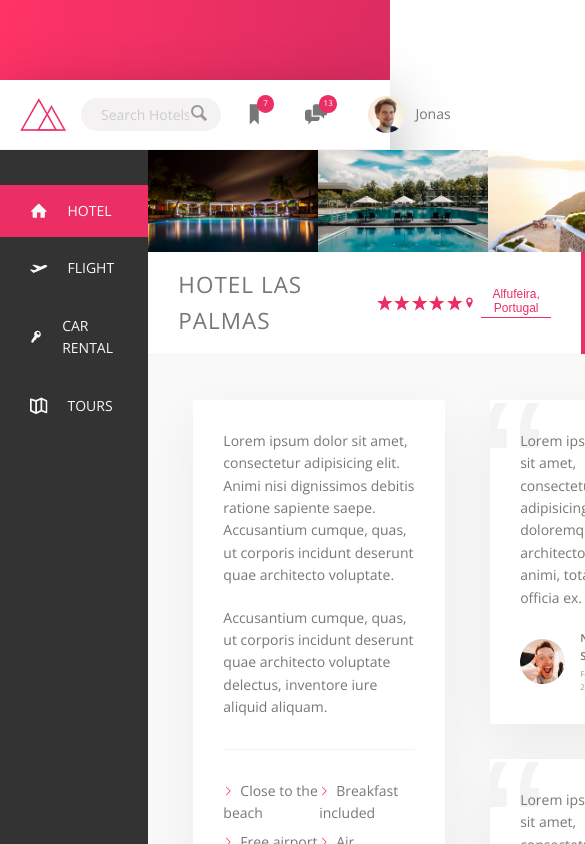
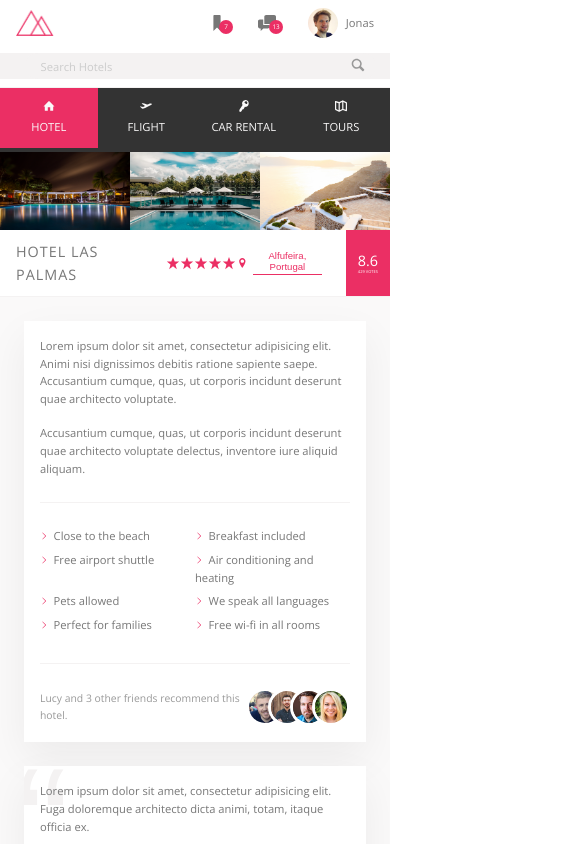
Before and after one commit to DavidNeiOs/trillo, a React (Create React App) app: page / in a window 390 px wide. Shown: the top 844 px of the page, 585 px wide, since content can reach past the window. Built offline with nearby package versions, Linux system fonts and the light colour scheme.

Commit message:
responsiveness added

```diff
--- a/src/components/cta/_cta.scss
+++ b/src/components/cta/_cta.scss
@@ -1,6 +1,10 @@
 .cta {
   padding: 3.5rem 0;
   text-align: center;
+
+  @media only screen and (max-width: $bp-medium) {
+    padding: 2.5rem 0;
+   }
 
   &__book-now {
     text-transform: uppercase;
--- a/src/components/details/_details.scss
+++ b/src/components/details/_details.scss
@@ -4,6 +4,14 @@
   font-size: 1.4rem;
   background-color: var(--color-grey-light-1);
   border-bottom: var(--line);
+
+  @media only screen and (max-width: $bp-medium) {
+    padding: 3rem;
+   }
+
+   @media only screen and (max-width: $bp-small) {
+    flex-direction: column;
+   }
 }
 
 .description {
@@ -12,7 +20,17 @@
   box-shadow: var(--shadow-light);
   padding: 3rem;
   flex: 0 0 60%;
-  margin-right: 4.5rem;
+  margin-right: 3rem;
+
+  @media only screen and (max-width: $bp-medium) {
+    padding: 2rem;
+    margin-right: 2rem;
+   }
+
+  @media only screen and (max-width: $bp-small) {
+   margin-right: 0;
+   margin-bottom: 3rem;
+  }
 }
 
 .paragraph {
@@ -42,15 +60,18 @@
       margin-right: .7rem;
 
       // okder browsers
-      // background-image: url(../../img/chevron-thin-right.svg);
-      // background-size: cover;
+      background-image: url(../../img/chevron-thin-right.svg);
+      background-size: cover;
 
       // newer browsers - masks
-      background-color: var(--color-primary);
-      -webkit-mask-image: url(../../img/chevron-thin-right.svg);
-      mask-image: url(../../img/chevron-thin-right.svg);
-      -webkit-mask-size: cover;
-      mask-size: cover;
+      @supports (-webkit-mask-image: url()) or (mask-image: url()) {
+        background-color: var(--color-primary);
+        -webkit-mask-image: url(../../img/chevron-thin-right.svg);
+        mask-image: url(../../img/chevron-thin-right.svg);
+        -webkit-mask-size: cover;
+        mask-size: cover;
+        background-image: none;
+      }
     }
   }
 }
@@ -65,6 +86,10 @@
     margin-right: auto;
   }
 
+  &__friends {
+    display: flex;
+  }
+
   &__photo {
     height: 4rem;
     width: 4rem;
@@ -72,7 +97,7 @@
     border: 3px solid #fff;
     box-sizing: content-box;
     &:not(:last-child) {
-      margin-right: -1.5rem;
+      margin-right: -2rem;
     }
   }
 }
@@ -92,6 +117,11 @@
   margin-bottom: 3.5rem;
   position: relative;
   overflow: hidden;
+
+  @media only screen and (max-width: $bp-medium) {
+    padding: 2rem;
+    margin-bottom: 3rem;
+   }
 
   &__text {
     position: relative;
--- a/src/components/overview/_overview.scss
+++ b/src/components/overview/_overview.scss
@@ -9,6 +9,10 @@
     text-transform: uppercase;
     letter-spacing: 1px;
     padding: 1.5rem 3rem;
+    @media only screen and (max-width: $bp-small) {
+      font-size: 1.8rem;
+      padding: 1.25rem 2rem;
+     }
   }
 
   &__stars {
@@ -44,16 +48,26 @@
     flex-direction: column;
     align-items: center;
     justify-content: center;
+
+    @media only screen and (max-width: $bp-small) {
+      padding: 0 1.5rem;
+     }
   }
 
   &__rating-average {
     font-size: 2.25rem;
     font-weight: 300;
     margin-bottom: -3px;
+    @media only screen and (max-width: $bp-small) {
+      font-size: 1.8rem;
+     }
   }
 
   &__rating-count {
     font-size: .8rem;
     text-transform: uppercase;
+    @media only screen and (max-width: $bp-small) {
+      font-size: .5rem;
+     }
   }
 }
--- a/src/layout/container/_container.scss
+++ b/src/layout/container/_container.scss
@@ -3,4 +3,10 @@
   margin: 8rem auto;
   background-color: var(--color-grey-light-1);
   box-shadow: var(--shadow-dark);
+
+  @media only screen and (max-width: $bp-largest) {
+    margin: 0;
+    max-width: 100%;
+    width: 100%;
+  }
 }
--- a/src/layout/content/_content.scss
+++ b/src/layout/content/_content.scss
@@ -1,3 +1,7 @@
 .content {
   display: flex;
+
+  @media only screen and (max-width: $bp-medium) {
+    flex-direction: column;
+  }
 }
--- a/src/layout/header/_header.scss
+++ b/src/layout/header/_header.scss
@@ -6,6 +6,12 @@
   display: flex;
   justify-content: space-between;
   align-items: center;
+
+  @media only screen and (max-width: $bp-small) {
+    flex-wrap: wrap;
+    height: 11rem;
+    align-content: space-around;
+   }
 }
 
 .logo {
@@ -19,6 +25,12 @@
   display: flex;
   align-items: center;
   justify-content: center;
+
+  @media only screen and (max-width: $bp-smallest) {
+    order: 1;
+    flex: 0 0 100%;
+    background-color: var(--color-grey-light-2);
+   }
 
   &__input {
     font-family: inherit;
--- a/src/layout/sidebar/_sidebar.scss
+++ b/src/layout/sidebar/_sidebar.scss
@@ -4,6 +4,8 @@
   display: flex;
   flex-direction: column;
   justify-content: space-between;
+
+
 }
 
 .side-nav {
@@ -11,10 +13,18 @@
   font-size: 1.4rem;
   margin-top: 3.5rem;
 
+  @media only screen and (max-width: $bp-medium) {
+    display: flex;
+    margin: 0;
+  }
+
   &__item {
     position: relative;
     &:not(:last-child) {
       margin-bottom: .5rem;
+    }
+    @media only screen and (max-width: $bp-medium) {
+     flex: 1;
     }
   }
 
@@ -51,6 +61,14 @@
     z-index: 10;
     display: flex;
     align-items: center;
+    @media only screen and (max-width: $bp-medium) {
+      justify-content: center;
+      padding: 2rem;
+     }
+     @media only screen and (max-width: $bp-small) {
+      flex-direction: column;
+      padding: 1.5rem .5rem;
+     }
   }
 
   &__icon {
@@ -58,6 +76,13 @@
     height: 1.75rem;
     margin-right: 2rem;
     fill: currentColor;
+
+    @media only screen and (max-width: $bp-small) {
+      margin-right: 0;
+      margin-bottom: .7rem;
+      width: 1.5rem;
+      height: 1.5rem;
+     }
   }
 }
 
@@ -65,5 +90,9 @@
   font-size: 1.2rem;
   text-align: center;
   padding: 2.5rem;
-  color: var(--color-grey-dark-4)
+  color: var(--color-grey-dark-4);
+
+  @media only screen and (max-width: $bp-medium) {
+    display: none;
+  }
 }
--- a/src/main.scss
+++ b/src/main.scss
@@ -1,6 +1,7 @@
 @import "theme/base/variables";
 @import "theme/base/base";
 @import "theme/base/animations";
+@import "theme/abstract/mixings";
 
 @import "layout/container/container";
 @import "layout/header/header";
--- /dev/null
+++ b/src/theme/abstract/_mixings.scss
@@ -0,0 +1,22 @@
+@mixin respond($breakpoint) {
+  @if $breakpoint == phone {
+    @media (max-width: 37.5em) {
+      @content
+    }
+  }
+  @if $breakpoint == tab-port {
+    @media (max-width: 56.25em) {
+      @content
+    }
+  }
+  @if $breakpoint == tab-land {
+    @media (max-width: 75em) {
+      @content
+    }
+  }
+  @if $breakpoint == big-desk {
+    @media (min-width: 112.5em) {
+      @content
+    }
+  }
+}
--- a/src/theme/base/_base.scss
+++ b/src/theme/base/_base.scss
@@ -12,6 +12,10 @@
 html {
   box-sizing: border-box;
   font-size: 62.5%;
+
+  @media only screen and (max-width: $bp-large) {
+    font-size: 50%;
+  }
 }
 
 body {
--- a/src/theme/base/_variables.scss
+++ b/src/theme/base/_variables.scss
@@ -17,3 +17,9 @@
 
   --line: 1px solid var(--color-grey-light-2);
 }
+
+$bp-largest: 75em;
+$bp-large: 68.75em;
+$bp-medium: 56.25em;
+$bp-small: 37.5em;
+$bp-smallest: 31.25em;
```
